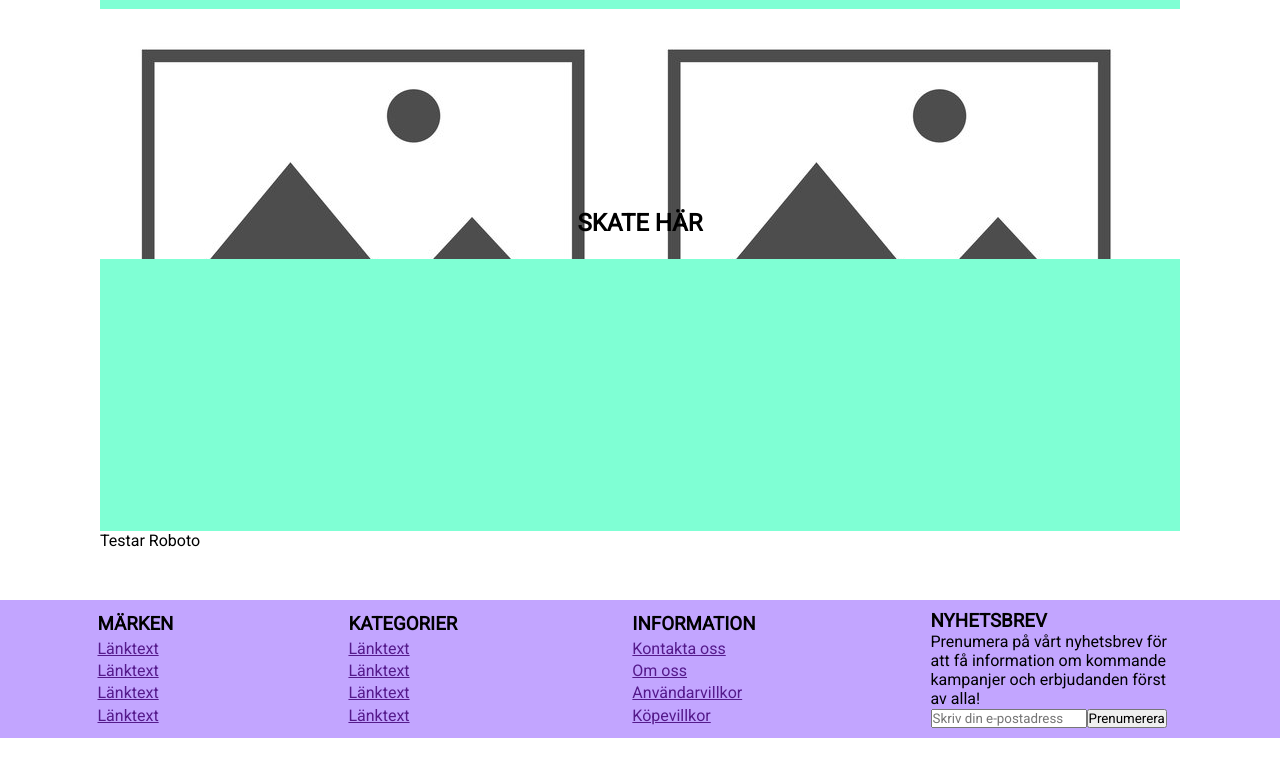
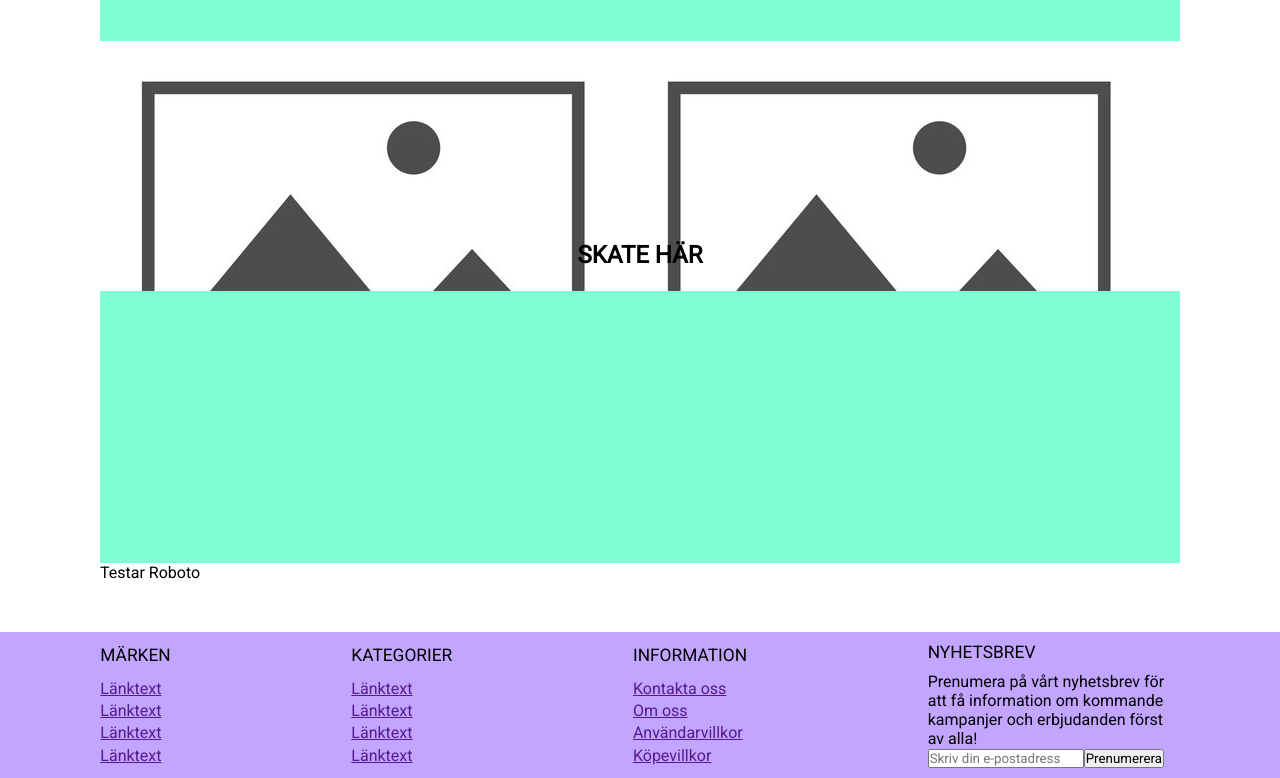
Before and after one commit to desirewp/CoolFashion-Aigil-projekmetodik, a React (Vite) app in the folder coolFashion/: page / in a window 1280 px wide. Shown: the part 1271-2049 px from the top of the page. Before the commit the page ends 2009 px from the top, so only its background shows below. Built offline with nearby package versions, Linux system fonts and the light colour scheme.

Commit message:
more css

```diff
--- a/coolFashion/src/components/NavigationTop.css
+++ b/coolFashion/src/components/NavigationTop.css
@@ -1,15 +1,15 @@
 nav {
-    text-align:center;
+  text-align: center;
   width: 100%;
   background: #bebebe;
   height: 60px;
-    position:relative;
+  position: relative;
 }
 
 nav ul {
   background: #bebebe;
-    list-style:none;
-    padding:0 20px;
+  list-style: none;
+  padding: 0 20px;
   height: auto;
 }
 
@@ -18,44 +18,67 @@ nav {
 }
 
 nav ul li a {
-    color:#333333;
-    display:block;
-    padding:0px 40px;
-    text-decoration:none;
+  color: #333333;
+  display: block;
+  padding: 0px 40px;
+  text-decoration: none;
   float: left;
-    height: 60px;
+  height: auto;
   line-height: 60px;
 }
 
 /* Det här som får det att fungera */
 nav ul li:hover > ul {
-    display:block;
+  display: block;
 }
 
 nav ul ul {
-    background: #BEBEBE;
+  background: #bebebe;
   text-align: center;
-    display:none;
+  display: none;
   width: 100%;
   position: absolute;
   top: 60px;
   left: 0px;
 }
 
-.sub-menu{
-  padding-top: 10px;
+.sub-menu {
+  padding: 10px 0;
 }
 
-.col-content{
+.column{
+  /* display: flex;
+  justify-content: center; */
+  /* width: 45%; */
+}
+
+.col-content {
   min-width: 250px;
   display: flex;
   flex-direction: column;
   text-align: left;
+
+}
+
+a {
+  font-size: 12pt;
 }
 
 .column a {
-  float:none;
+  float: none;
   padding: 0;
   margin: 0px;
+  font-size: 11pt;
+  height: auto;
+  line-height: 30px;
+}
 
+h3 {
+  font-weight: 300;
+  font-size: 13pt;
+  margin-bottom: 10px;
 }
+
+.sub-menu-container{
+  display: flex;
+}
--- a/coolFashion/src/components/NavigationTop.tsx
+++ b/coolFashion/src/components/NavigationTop.tsx
@@ -67,6 +67,7 @@ const NavigationTop = () => {
           <li>
             <a href="#">Kläder</a>
             <ul className="sub-menu">
+              <div className="sub-menu-container">
                 <li className="column">
                   <div className="col-content">
                     <h3>Killar</h3>
@@ -76,6 +77,7 @@ const NavigationTop = () => {
                     <a href="#">Alla killkläder</a>
                   </div>
                 </li>
+              </div>
               <li className="column">
                 <div className="col-content">
                   <h3>Tjejer</h3>
```
Lines whose indentation alone changed are shown as unchanged.
